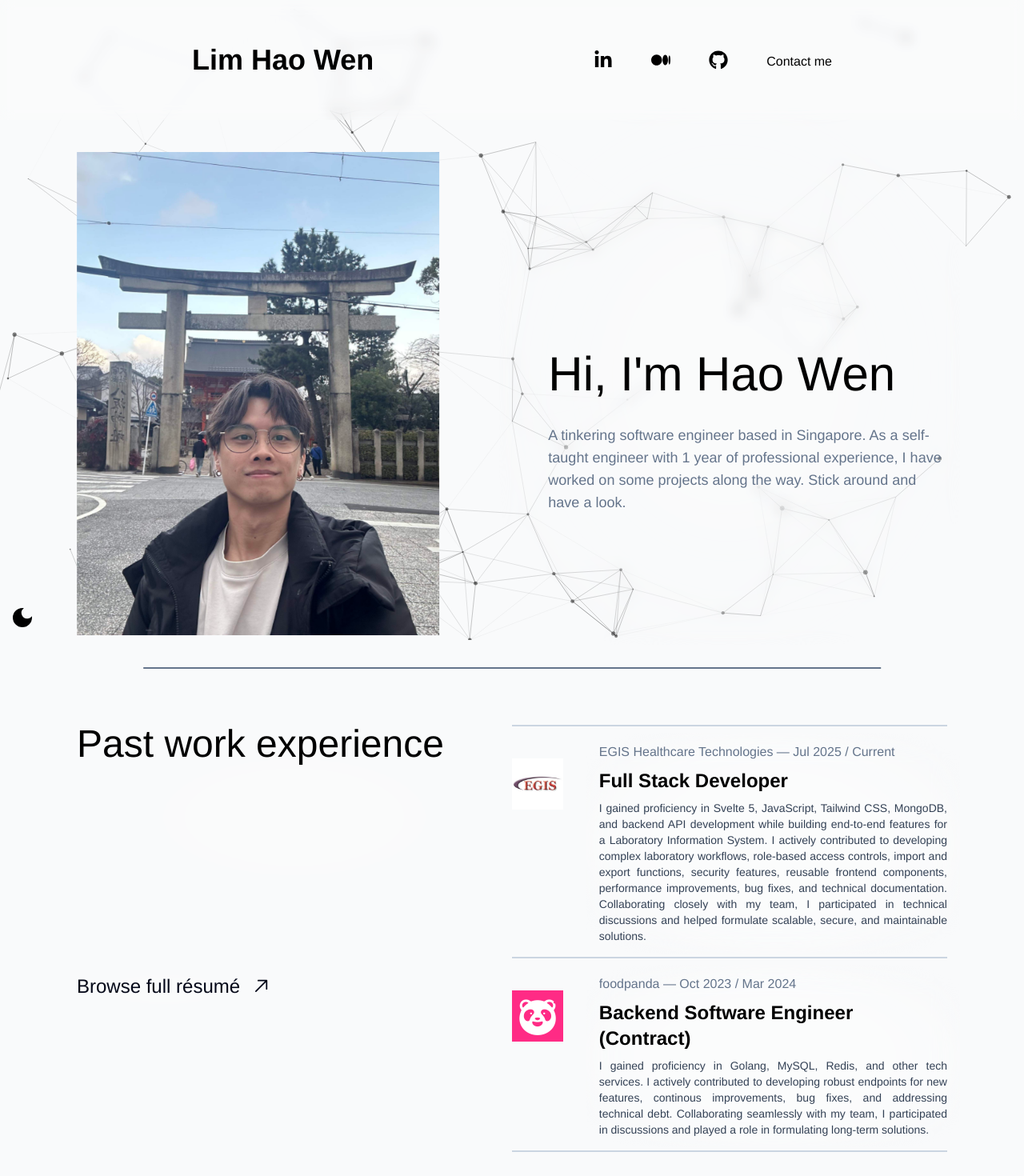
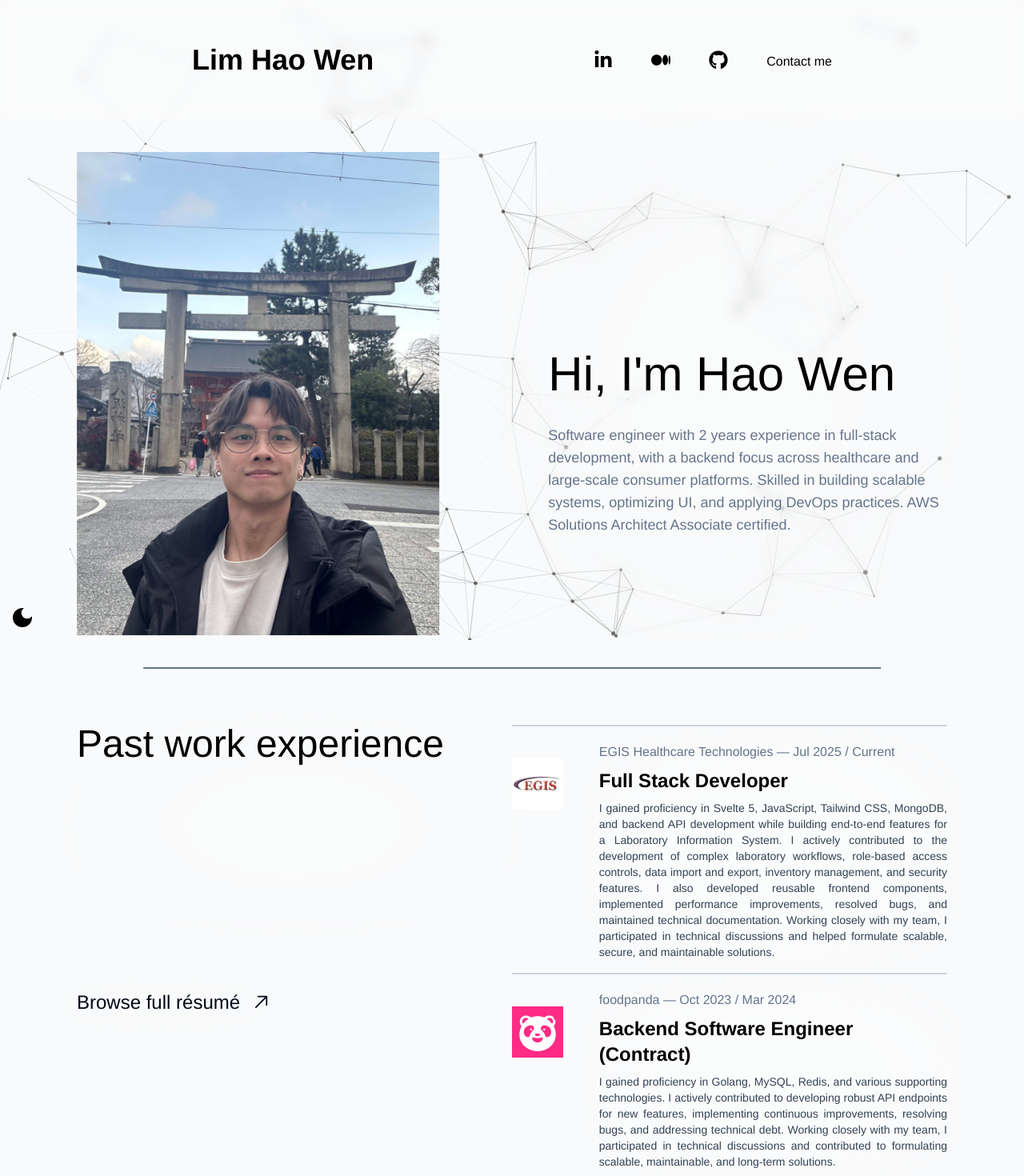
Before and after one commit to LimHaoWen/Resume, a React (Vite) app: page / in a window 1280 px wide. Shown: the top 1470 px of the page at 80% size. Built offline with nearby package versions, Linux system fonts and the light colour scheme.

Commit message:
Update resume details

```diff
--- a/src/components/data/experience.js
+++ b/src/components/data/experience.js
@@ -2,17 +2,21 @@ import egis from "/src/images/EGIS.jpeg";
 import foodpanda from "/src/images/foodpanda.png";
 
 const EGIS_DESCRIPTION =
-  "I gained proficiency in Svelte 5, JavaScript, Tailwind CSS, MongoDB, and backend API development " +
-  "while building end-to-end features for a Laboratory Information System. I actively contributed to developing " +
-  "complex laboratory workflows, role-based access controls, import and export functions, security features, reusable " +
-  "frontend components, performance improvements, bug fixes, and technical documentation. Collaborating closely with " +
-  "my team, I participated in technical discussions and helped formulate scalable, secure, and maintainable solutions.";
+  `I gained proficiency in Svelte 5, JavaScript, Tailwind CSS, MongoDB, and backend API
+  development while building end-to-end features for a Laboratory Information System.
+  I actively contributed to the development of complex laboratory workflows, role-based
+  access controls, data import and export, inventory management, and security features.
+  I also developed reusable frontend components, implemented performance improvements,
+  resolved bugs, and maintained technical documentation. Working closely with my team,
+  I participated in technical discussions and helped formulate scalable, secure, and
+  maintainable solutions.`;
 
 const FOODPANDA_DESCRIPTION =
-  "I gained proficiency in Golang, MySQL, Redis, and other tech services. I actively " +
-  "contributed to developing robust endpoints for new features, continous improvements, bug fixes, and addressing " +
-  "technical debt. Collaborating seamlessly with my team, I participated in discussions and " +
-  "played a role in formulating long-term solutions.";
+  `I gained proficiency in Golang, MySQL, Redis, and various supporting technologies.
+  I actively contributed to developing robust API endpoints for new features, implementing
+  continuous improvements, resolving bugs, and addressing technical debt. Working closely
+  with my team, I participated in technical discussions and contributed to formulating
+  scalable, maintainable, and long-term solutions.`;
 
 export const desktopExperience = [
   {
--- a/src/components/sections/About.jsx
+++ b/src/components/sections/About.jsx
@@ -2,8 +2,10 @@ import {useState, useEffect} from "react"
 import Profile from "/src/images/Profile.jpeg"
 
 const About = () => {
-  const intro = `A tinkering software engineer based in Singapore. As a self-taught engineer with 1 year of professional
-                experience, I have worked on some projects along the way. Stick around and have a look.`
+  const intro = `Software engineer with 2 years experience in full-stack development,
+                with a backend focus across healthcare and large-scale consumer platforms.
+                Skilled in building scalable systems, optimizing UI, and applying DevOps
+                practices. AWS Solutions Architect Associate certified.`
   const [isActive, setIsActive] = useState(false);
 
   useEffect(() => {
```
Also changed, not shown: 1 other file (tests, documents, lock files or other folders).
